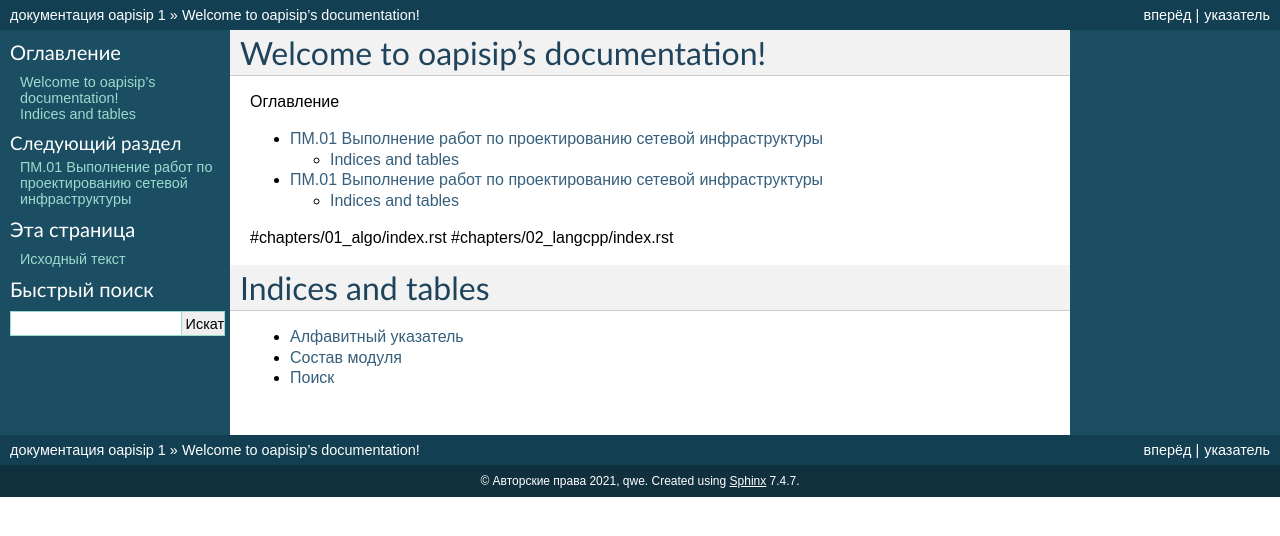
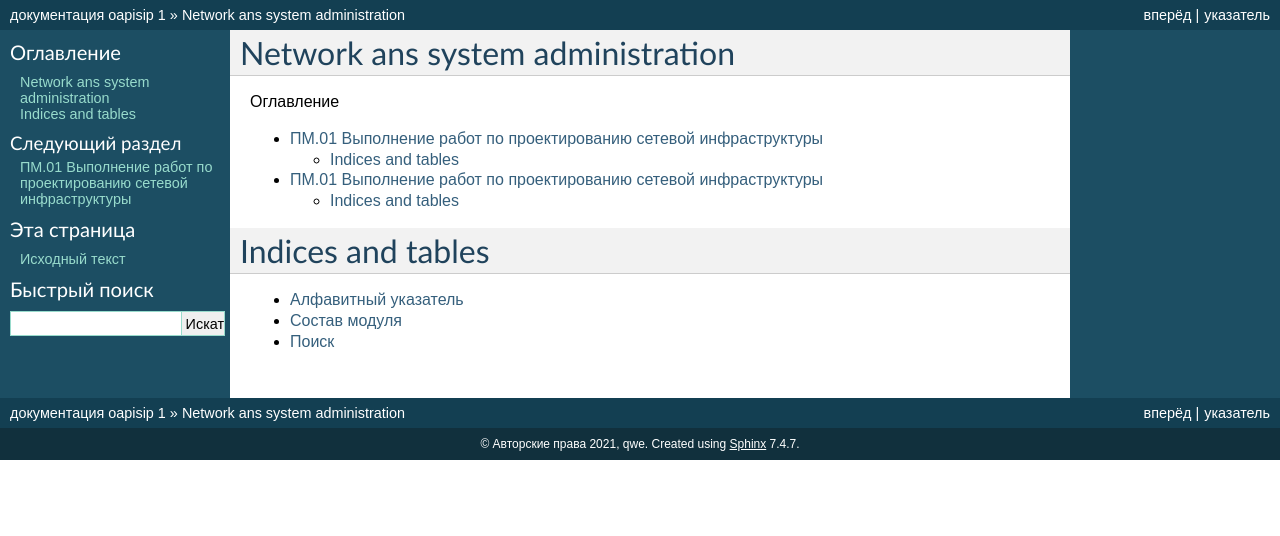
Before and after one commit to five76/wsr39, a Sphinx documentation site: the page built from docs/index.rst, in a window 1280 px wide. Shown: the top 536 px of the page. Built offline with Sphinx 7.4.7, drawn with Linux system fonts in a browser that asks for light colours; pages that are not in the unit, such as notebooks, are missing from menus.

Commit message:
Update index.rst

```diff
--- a/docs/index.rst
+++ b/docs/index.rst
@@ -1,10 +1,5 @@
-.. oapisip documentation master file, created by
-   sphinx-quickstart on Fri Aug 27 19:53:45 2021.
-   You can adapt this file completely to your liking, but it should at least
-   contain the root `toctree` directive.
-
-Welcome to oapisip's documentation!
-===================================
+Network ans system administration
+==================================
 
 .. toctree::
    :maxdepth: 3
@@ -15,10 +10,6 @@ Welcome to oapisip's documentation!
    chapters/pm03/index.rst
    chapters/pm04/index.rst
 
-#chapters/01_algo/index.rst
-#chapters/02_langcpp/index.rst
-
-
 Indices and tables
 ==================
 
```
